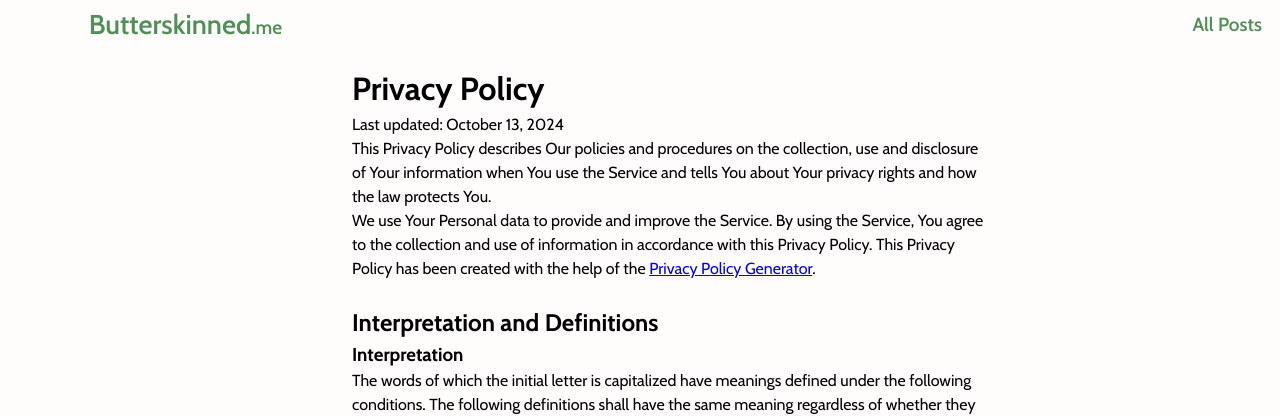
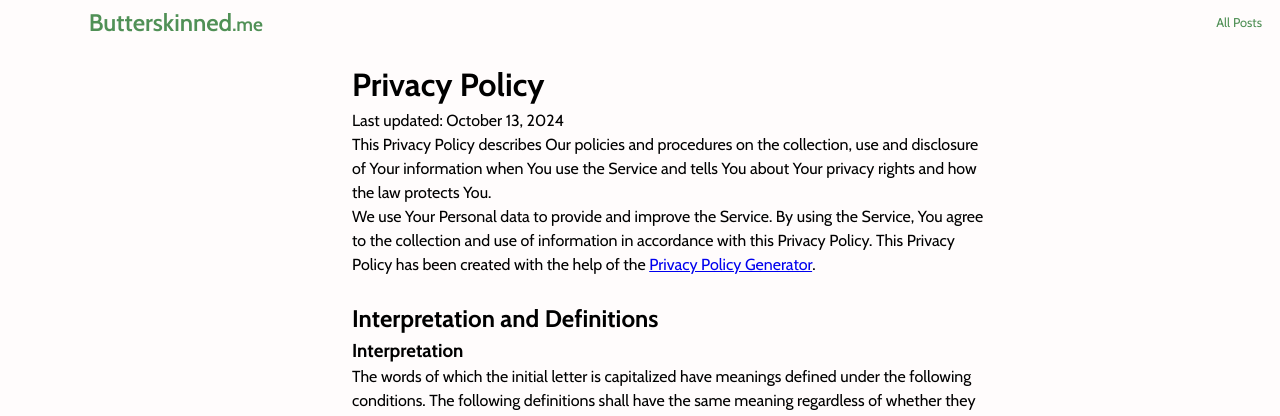
Before and after one commit to Adeyomola/skinshimmer, a Flask app: page /privacy in a window 1280 px wide. Shown: the top 416 px of the page. Run offline with Flask 3, Linux system fonts and the light colour scheme; parts of the project's set-up code (start-up, migrations or seed data) failed here and were passed over.

Commit message:
restored title and nav a fonts

```diff
--- a/this/static/styles/nav.css
+++ b/this/static/styles/nav.css
@@ -7,7 +7,7 @@
     }
 
     #title {
-        font: 1.5rem 'Cabin';
+        font: 1.3rem 'Cabin';
         font-weight: 600;
         color: #509056;
         text-decoration: none;
@@ -23,8 +23,8 @@
     }
 
     nav a {
-        font: 19px 'Cabin';
-        font-weight: 600;
+        font: 2.8vw 'Cabin';
+        font-weight: 400;
         color: #509056;
         text-decoration: none;
         display: flex;
@@ -36,45 +36,45 @@
         scale: 1.05;
     }
 
-/*
+
     @media screen and (min-width: 640px) {
         nav a {
             font-size: 1.8vw;
         }
-    } */
+    }
 
     @media screen and (min-width: 1024px) {
         #title {
-            font-size: 1.7rem;
-            /* font-weight: 600; */
+            font-size: 1.5rem;
+            font-weight: 600;
             margin-left: 6.3vw;
         }
 
-        /* nav a {
+        nav a {
             font-size: 1.3vw;
-        } */
+        }
     }
 
     @media screen and (min-width: 1280px) {
-        /* #title {
+        #title {
             font-weight: 600;
-        } */
+        }
 
-        /* header {
+        header {
             background-size: 100% 200%;
-        } */
+        }
 
-        /* nav a {
+        nav a {
             font-size: 1vw;
-        } */
+        }
     }
 
     @media screen and (min-width: 480px) and (max-width: 1023px) and (orientation: landscape) {
-        /* #title {
+        #title {
             font-weight: 600;
-        } */
+        }
 
-        /* nav a {
+        nav a {
             font-size: 1.5vw;
-        } */
+        }
     }
```
